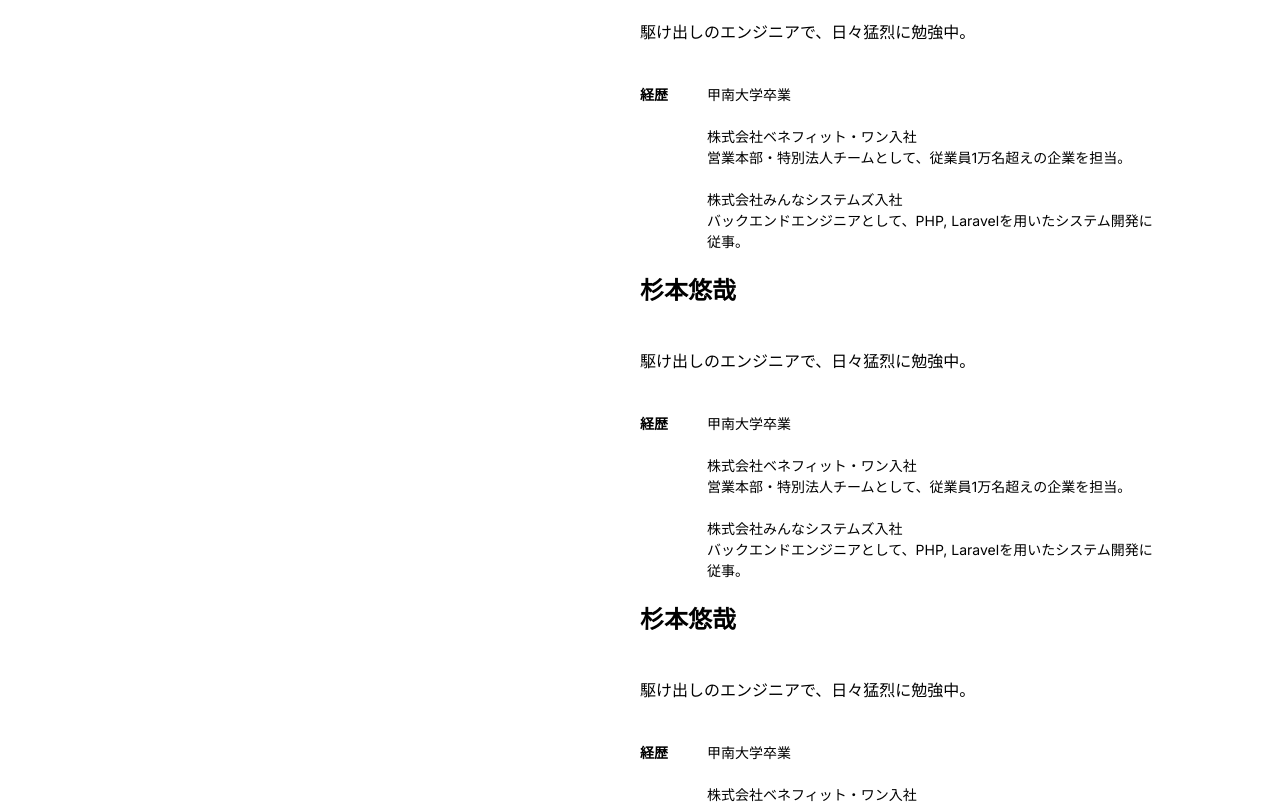
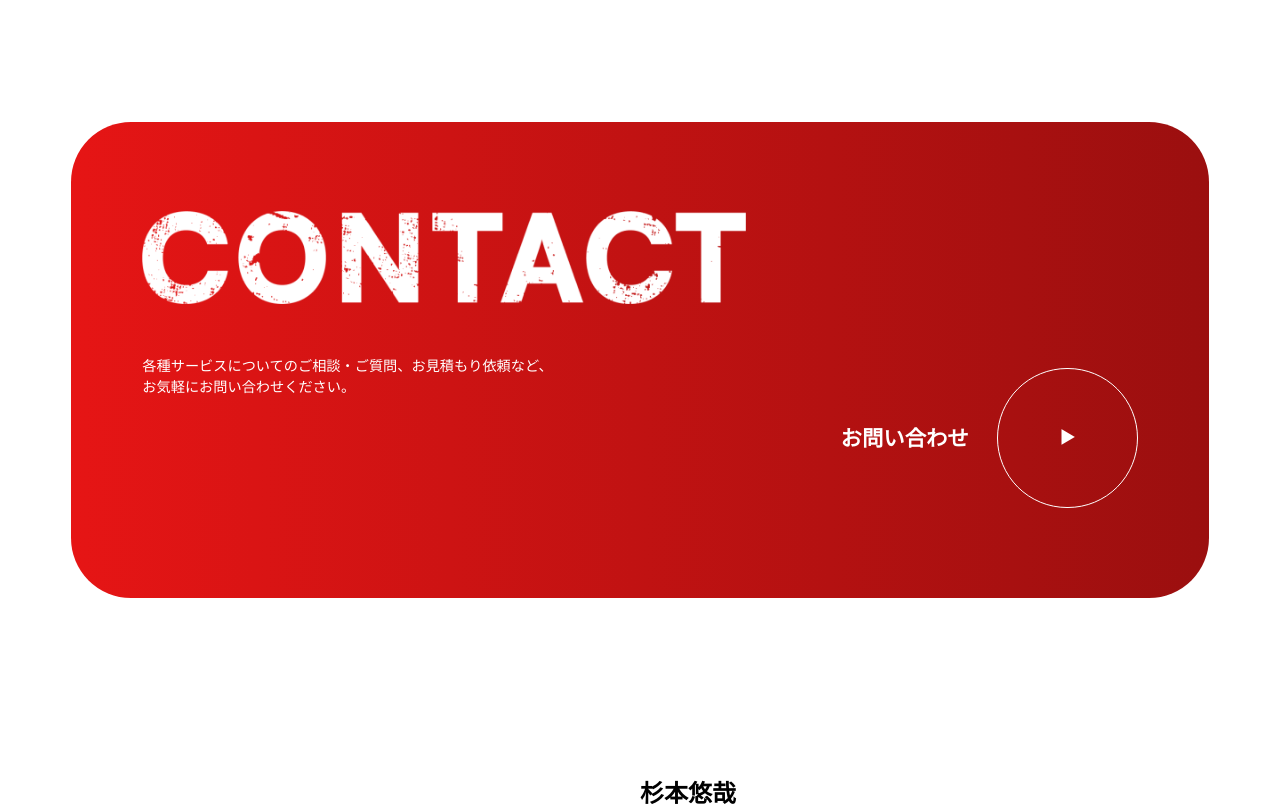
Before and after one commit to mouretsu-engineering/company_hp, a Next.js app: page / in a window 1280 px wide. Shown: the part 4800-5606 px from the top of the page. Built offline with nearby package versions, Linux system fonts and the light colour scheme.

Commit message:
feat: CONTACT部分実装完了

```diff
--- a/src/components/page/Home/CompanyInfoNavigation.tsx
+++ b/src/components/page/Home/CompanyInfoNavigation.tsx
@@ -1,5 +1,5 @@
-import { Box, Button, HStack } from "@chakra-ui/react";
-import Router from 'next/router'
+import { WhiteBorderBtn } from "@/components/ui/Button/WhiteBorderBtn";
+import { Box, HStack } from "@chakra-ui/react";
 
 export const CompanyInfoNavigation = () => {
   return (
@@ -7,16 +7,7 @@ export const CompanyInfoNavigation = () => {
       <Box fontSize={{ base: '5.3vw', md: '1.7vw' }}>
         会社案内を見る
       </Box>
-      <Button
-        variant='outline'
-        colorScheme='white'
-        h={{ base: '21.3vw', md: '11vw' }}
-        w={{ base: '21.3vw', md: '11vw' }}
-        borderRadius='50%'
-        onClick={() => Router.push('/company')}
-      >
-        ▶
-      </Button>
+      <WhiteBorderBtn path='/company' />
     </HStack>
   );
 }
--- /dev/null
+++ b/src/components/page/Home/Cont.tsx
@@ -0,0 +1,39 @@
+import { Box, Flex, Text } from "@chakra-ui/react";
+
+export const Cont = () => {
+  return (
+    <Flex
+    as="section"
+    direction={{ base: "column", md: "row" }} // レスポンシブ対応
+    align="center" // 中央揃え
+    id="member"
+  >
+    <Box flex={1} maxWidth={{ base: "100%", md: "50%" }}> {/* フレキシブルな幅の設定 */}
+
+    </Box>
+
+    <Box flex={1} maxWidth={{ base: "100%", md: "50%" }}>
+    <Text fontSize="2xl" fontWeight="bold" mb="10" color="black">
+      杉本悠哉
+    </Text>
+    <Text fontSize="md" mb="10" color="black">
+      駆け出しのエンジニアで、日々猛烈に勉強中。
+    </Text>
+    <Flex direction="row" alignItems="flex-start">
+      <Text fontSize="sm" fontWeight="bold" color="black">
+        経歴
+      </Text>
+      <Box>
+        <Text fontSize="sm" color="black" ml={"8%"}>
+          甲南大学卒業<br /><br />
+          株式会社ベネフィット・ワン入社<br />
+          営業本部・特別法人チームとして、従業員1万名超えの企業を担当。<br /><br />
+          株式会社みんなシステムズ入社<br />
+          バックエンドエンジニアとして、PHP, Laravelを用いたシステム開発に従事。<br /><br />
+        </Text>
+      </Box>
+    </Flex>
+  </Box>
+</Flex>
+  );
+}
--- a/src/components/page/Home/Contact.tsx
+++ b/src/components/page/Home/Contact.tsx
@@ -1,39 +1,16 @@
-import { Box, Flex, Text } from "@chakra-ui/react";
+import { Box, Flex } from "@chakra-ui/react";
+import { ContactNavigation } from "./ContactNavigation";
+import { ContactHeadline } from "./ContactHeadline";
 
 export const Contact = () => {
   return (
-    <Flex
-    as="section"
-    direction={{ base: "column", md: "row" }} // レスポンシブ対応
-    align="center" // 中央揃え
-    id="member"
-  >
-    <Box flex={1} maxWidth={{ base: "100%", md: "50%" }}> {/* フレキシブルな幅の設定 */}
-
+    <Box px={{ base: '4.27vw', md: '5.56vw' }} my={{ base: '25.6vw', md: '13.9vw' }}>
+      <Box bgGradient="linear(to-r, #E61515, #9b0f0f)" h={{ base: '100vw', md: '37.2vw' }} borderRadius={{ base: '40px', md: '60px' }} px={{ base: '6.4vw', md: '5.56vw' }} py={{ base: '15vw', md: '7vw' }}>
+        <Flex direction={{ base: 'column', md: 'row' }} color='white' justifyContent='space-between' h='100%'>
+          <ContactHeadline />
+          <ContactNavigation />
+        </Flex>
+      </Box>
     </Box>
-
-    <Box flex={1} maxWidth={{ base: "100%", md: "50%" }}>
-    <Text fontSize="2xl" fontWeight="bold" mb="10" color="black">
-      杉本悠哉
-    </Text>
-    <Text fontSize="md" mb="10" color="black">
-      駆け出しのエンジニアで、日々猛烈に勉強中。
-    </Text>
-    <Flex direction="row" alignItems="flex-start">
-      <Text fontSize="sm" fontWeight="bold" color="black">
-        経歴
-      </Text>
-      <Box>
-        <Text fontSize="sm" color="black" ml={"8%"}>
-          甲南大学卒業<br /><br />
-          株式会社ベネフィット・ワン入社<br />
-          営業本部・特別法人チームとして、従業員1万名超えの企業を担当。<br /><br />
-          株式会社みんなシステムズ入社<br />
-          バックエンドエンジニアとして、PHP, Laravelを用いたシステム開発に従事。<br /><br />
-        </Text>
-      </Box>
-    </Flex>
-  </Box>
-</Flex>
   );
 }
--- /dev/null
+++ b/src/components/page/Home/ContactHeadline.tsx
@@ -0,0 +1,19 @@
+import { PrimaryImg } from "@/components/ui/PrimaryImg";
+import { Box, VStack } from "@chakra-ui/react";
+
+export const ContactHeadline = () => {
+  return (
+    <VStack align='start' gap={{ base: '8.5vw', md: '4vw' }}>
+      <Box
+        h={{ base: '10.7vw', md: '7.2vw' }}
+        position='relative'
+        w={{ base: '70.4vw', md: '47.2vw' }}
+      >
+        <PrimaryImg src='/images/contact.png' alt="CONTACT" />
+      </Box>
+      <Box fontSize={{ base: '3.73vw', md: '1.11vw' }}>
+        各種サービスについてのご相談・ご質問、お見積もり依頼など、<br/>お気軽にお問い合わせください。
+      </Box>
+    </VStack>
+  );
+}
--- /dev/null
+++ b/src/components/page/Home/ContactNavigation.tsx
@@ -0,0 +1,13 @@
+import { WhiteBorderBtn } from "@/components/ui/Button/WhiteBorderBtn";
+import { Box, Flex, HStack } from "@chakra-ui/react";
+
+export const ContactNavigation = () => {
+  return (
+    <Flex align='end'>
+      <HStack gap={{ base: '23.2vw', md: '2.2vw' }} >
+        <Box fontSize={{ base: '5.33vw', md: '1.67vw' }} fontWeight='bold'>お問い合わせ</Box>
+        <WhiteBorderBtn path='/contact' />
+      </HStack>
+    </Flex>
+  );
+}
--- /dev/null
+++ b/src/components/ui/Button/WhiteBorderBtn.tsx
@@ -0,0 +1,21 @@
+import { Button } from "@chakra-ui/react";
+import Router from 'next/router'
+
+type WhiteBorderBtnProps = {
+  path: string
+}
+
+export const WhiteBorderBtn: React.FC<WhiteBorderBtnProps> = ({path}) => {
+  return (
+    <Button
+      variant='outline'
+      colorScheme='white'
+      h={{ base: '21.3vw', md: '11vw' }}
+      w={{ base: '21.3vw', md: '11vw' }}
+      borderRadius='50%'
+      onClick={() => Router.push(path)}
+    >
+      ▶
+    </Button>
+);
+}
--- a/src/pages/index.tsx
+++ b/src/pages/index.tsx
@@ -1,4 +1,5 @@
 import AboutUs from '@/components/page/Home/AboutUs';
+import { Cont } from '@/components/page/Home/Cont';
 import { Contact } from '@/components/page/Home/Contact';
 import { Member } from '@/components/page/Home/Member';
 import { Service } from '@/components/page/Home/Service';
@@ -10,8 +11,8 @@ export default function Home() {
       <Service />
       <Member />
       <Contact/>
-      <Contact/>
-      <Contact/>
+      <Cont/>
+      <Cont/>
     </>
   )
 }
```
Also changed, not shown: public/images/contact.png (added).
